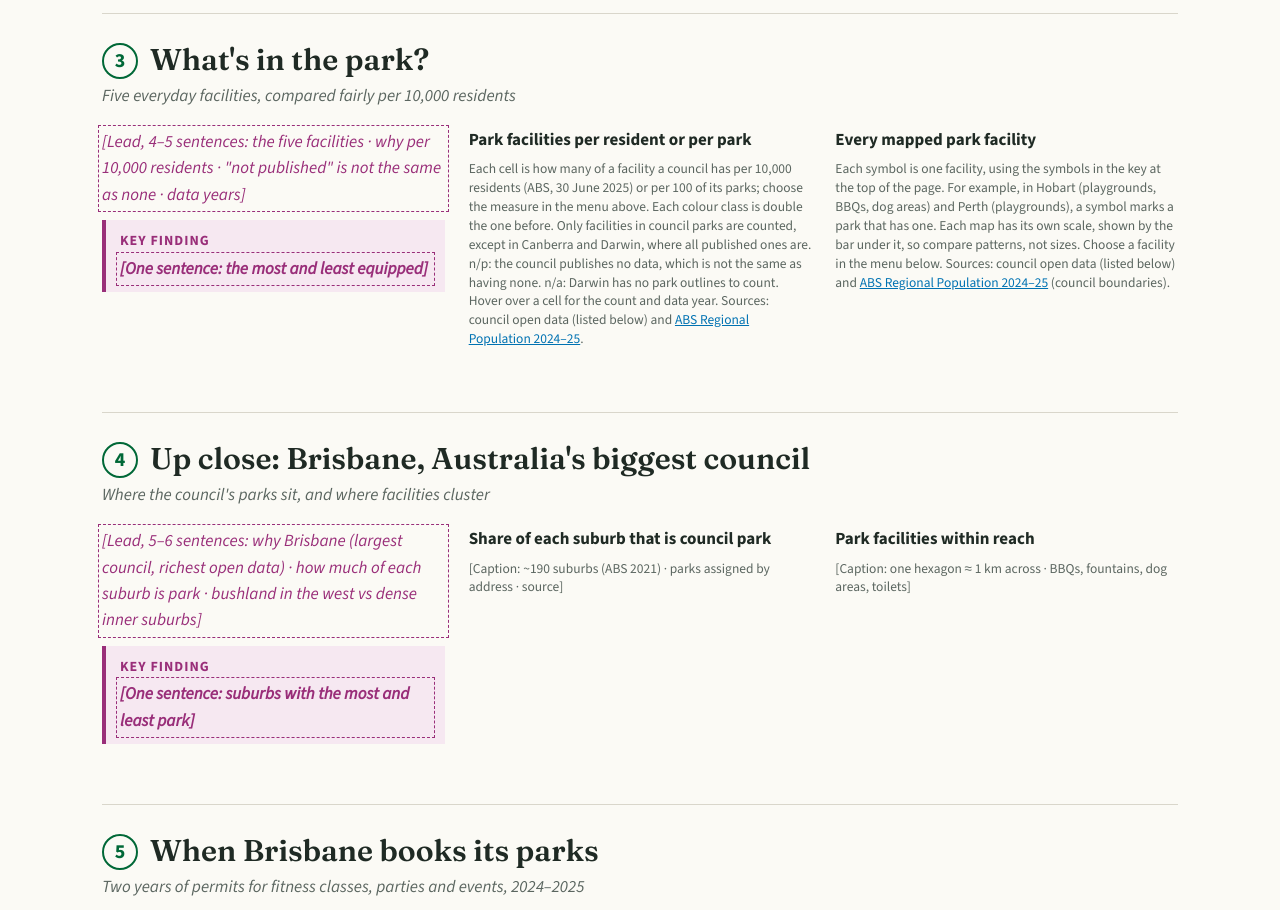
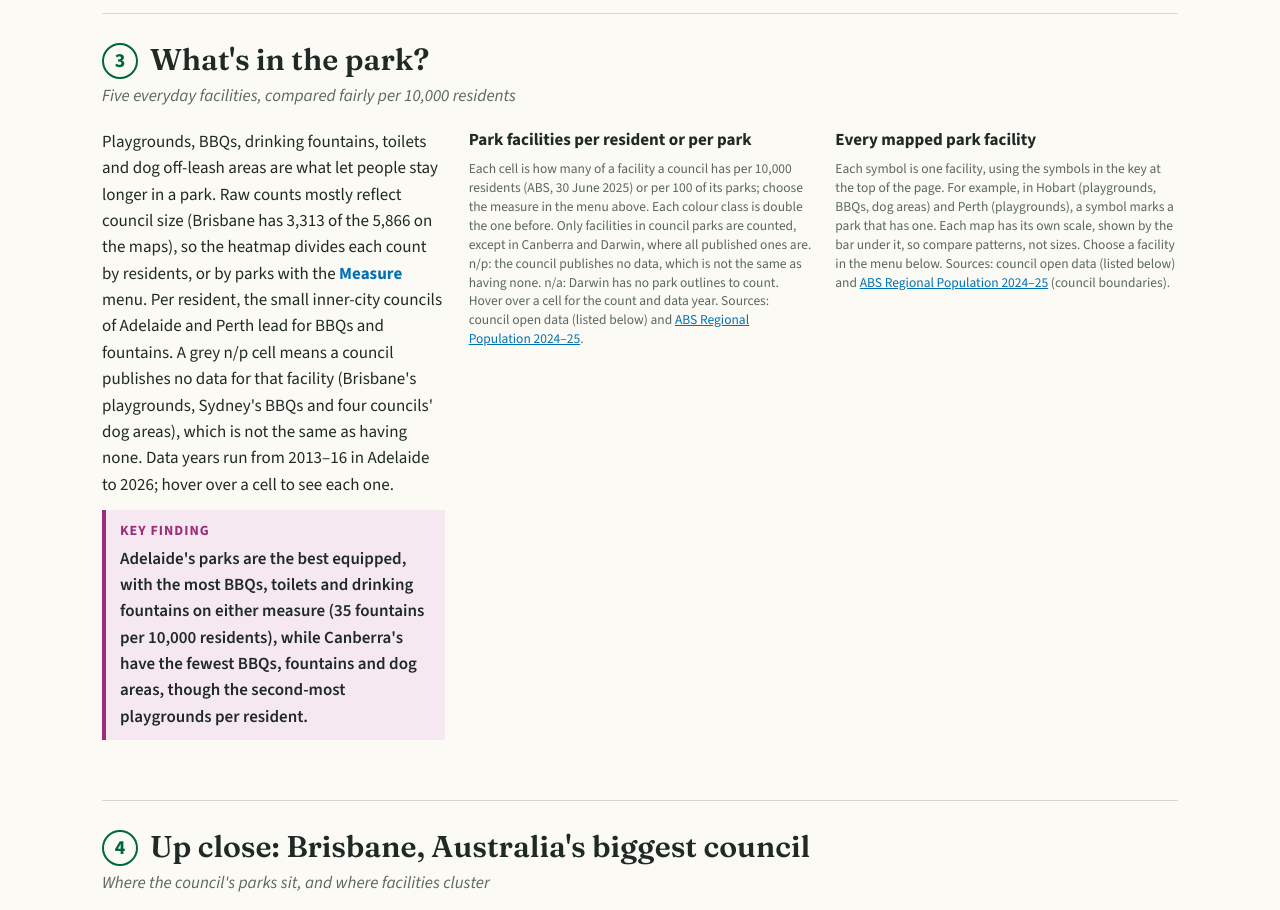
Before and after one commit to AndrewNguyenMonash/DV2PublicPark, a plain HTML site: page index.html in a window 1280 px wide. Shown: the part 1960-2870 px from the top of the page. Drawn offline with nearby package versions, Linux system fonts and the light colour scheme; a script that the page names is missing.

Commit message:
Section 3: Leading Paragraph + Key Findings

```diff
--- a/index.html
+++ b/index.html
@@ -221,10 +221,16 @@
             <!-- Narration -->
             <div class="pure-u-1-3">
                 <div class="description">
-                    <p class="todo">[Lead, 4–5 sentences: the five facilities · why per 10,000 residents · "not published" is not the same as none · data years]</p>
+                    <p>
+                        Playgrounds, BBQs, drinking fountains, toilets and dog off-leash areas are what let people stay longer in a park.
+                        Raw counts mostly reflect council size (Brisbane has 3,313 of the 5,866 on the maps), so the heatmap divides each count by residents, or by parks with the <span class="interact-text">Measure</span> menu.
+                        Per resident, the small inner-city councils of Adelaide and Perth lead for BBQs and fountains.
+                        A grey n/p cell means a council publishes no data for that facility (Brisbane's playgrounds, Sydney's BBQs and four councils' dog areas), which is not the same as having none.
+                        Data years run from 2013–16 in Adelaide to 2026; hover over a cell to see each one.
+                    </p>
                     <div class="key-finding">
                         <h4>Key finding</h4>
-                        <p class="todo">[One sentence: the most and least equipped]</p>
+                        <p>Adelaide's parks are the best equipped, with the most BBQs, toilets and drinking fountains on either measure (35&nbsp;fountains per 10,000&nbsp;residents), while Canberra's have the fewest BBQs, fountains and dog areas, though the second-most playgrounds per resident.</p>
                     </div>
                 </div>
             </div>
```
